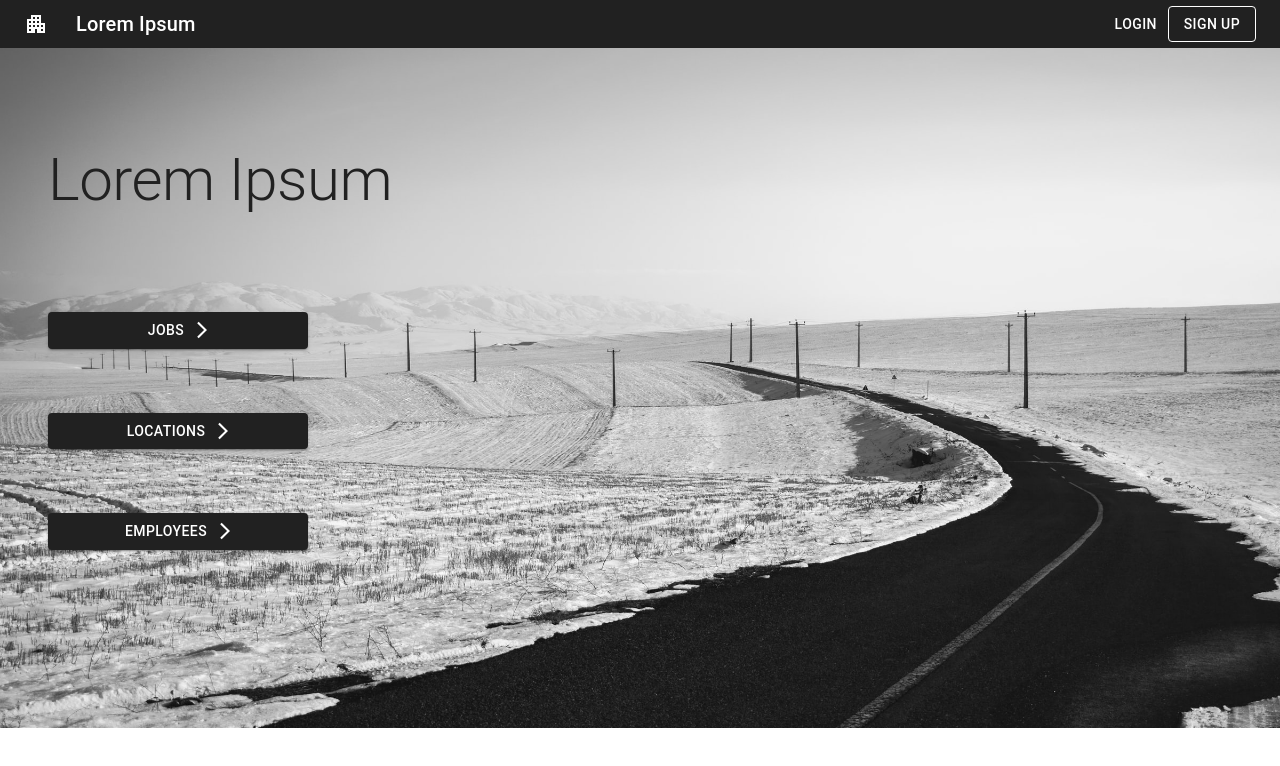
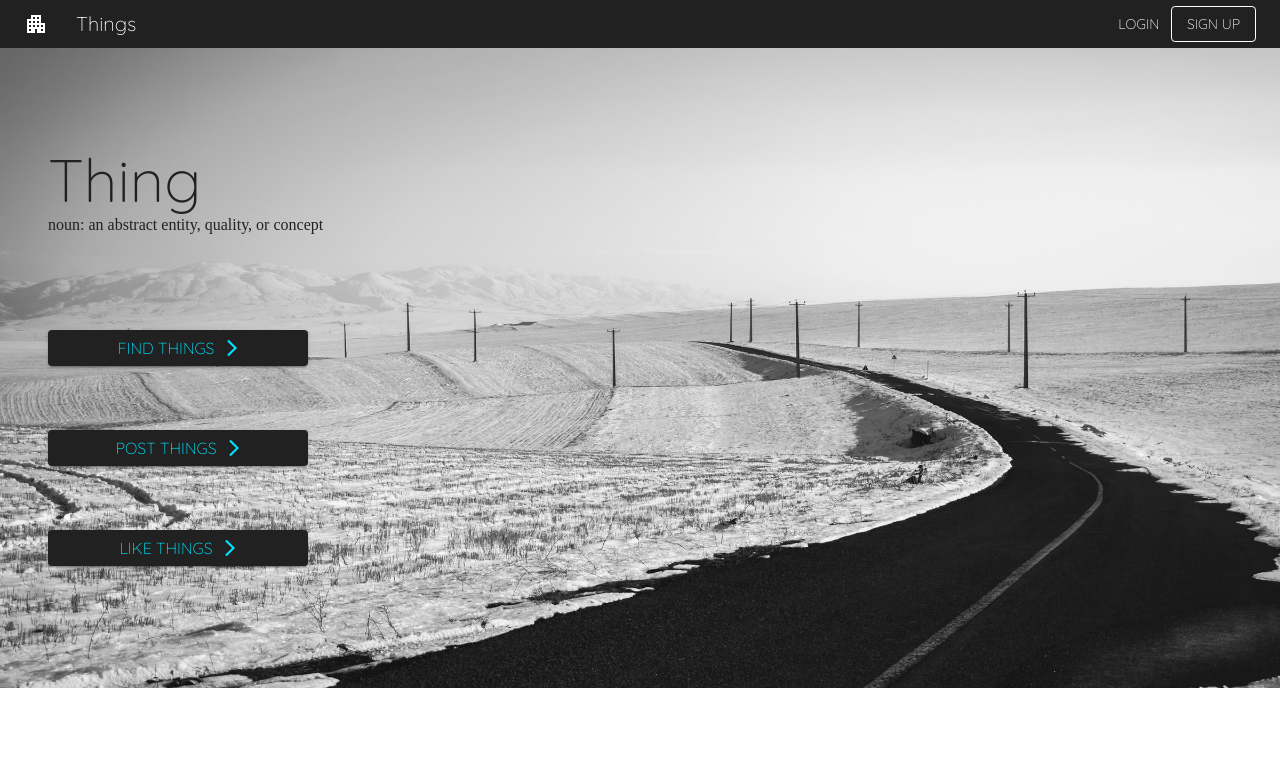
Before and after one commit to ParkerM2/social-media-site, a React (Create React App) app: page / in a window 1280 px wide. Shown: the top 766 px of the page. Built offline with nearby package versions, Linux system fonts and the light colour scheme.

Commit message:
landpage styling

```diff
--- a/public/index.html
+++ b/public/index.html
@@ -5,6 +5,9 @@
     <link rel="icon" href="%PUBLIC_URL%/favicon.ico" />
     <meta name="viewport" content="width=device-width, initial-scale=1" />
     <meta name="theme-color" content="#000000" />
+    <link rel="preconnect" href="https://fonts.googleapis.com">
+<link rel="preconnect" href="https://fonts.gstatic.com" crossorigin>
+<link href="https://fonts.googleapis.com/css2?family=Quicksand:wght@300&display=swap" rel="stylesheet">
     <meta
       name="description"
       content="Web site created using create-react-app"
@@ -24,7 +27,7 @@
       work correctly both with client-side routing and a non-root public URL.
       Learn how to configure a non-root public URL by running `npm run build`.
     -->
-    <title>React App</title>
+    <title>Social Media</title>
   </head>
   <body>
     <noscript>You need to enable JavaScript to run this app.</noscript>
--- a/src/App.css
+++ b/src/App.css
@@ -1,5 +1,8 @@
+@import url('https://fonts.googleapis.com/css2?family=Quicksand:wght@300&display=swap');
+
 .App {
   text-align: center;
+
 }
 
 .App-logo {
--- a/src/App.js
+++ b/src/App.js
@@ -3,6 +3,7 @@ import './App.css';
 import LandingPage from './Pages/LandingPage';
 import {createTheme, ThemeProvider} from '@mui/material/styles';
 
+const font =  "'Quicksand'";
 const theme = createTheme({
   palette: {
     primary: {
@@ -17,7 +18,10 @@ const theme = createTheme({
       dark: '#00b2cc',
       contrastText: '#000000',
     },
-  }
+  },
+  typography: {
+    fontFamily: font,
+  },
 });
 
 function App() {
--- a/src/Components/LandingPage/MainContent/MainContent.js
+++ b/src/Components/LandingPage/MainContent/MainContent.js
@@ -1,14 +1,15 @@
 import React from 'react';
-import { Typography, Container, Box, Grid, Button } from '@mui/material';
+import { Typography, Container, Box, IconButton, Grid, Button } from '@mui/material';
 import backgroundImage from '../../../images/background.jpg'
 import ArrowForwardIosIcon from '@mui/icons-material/ArrowForwardIos';
+import ArrowDownwardIcon from '@mui/icons-material/ArrowDownward';
 
 export default function MainContent() {
 
     return (
         <>
             <Box sx={{
-                minHeight: '80vh',
+                minHeight: '75vh',
                 position: 'relative',
                 backgroundSize: 'cover',
                 backgroundImage: `url(${backgroundImage})`,
@@ -18,21 +19,22 @@ export default function MainContent() {
                 paddingBottom: '5vh',
                 textAlign: 'left'
             }}>
-                <Typography sx={{paddingTop: 12, paddingLeft: 6}} color="primary" align="left" variant="h2" marked="center"> Lorem Ipsum </Typography>
+                <Typography sx={{paddingTop: 12, paddingLeft: 6}} color="primary" align="left" variant="h2" marked="center"> Thing </Typography>
+                <Typography sx={{paddingTop: 12, paddingLeft: 6}} color="primary" align="left" variant="subtitle" marked="center">noun: an abstract entity, quality, or concept</Typography>
                     <Grid sx={{paddingTop: 12, paddingLeft: 6}} flexDirection="column" align="left" container spacing={8}>
                         <Grid item xs={10} md={6} lg={3}>
-                            <Button fullWidth variant="contained" color="primary" endIcon={<ArrowForwardIosIcon />}>
-                                  Jobs
+                            <Button fullWidth variant="contained" endIcon={<ArrowForwardIosIcon color="secondary" />}>
+                                <Typography color="secondary">Find things</Typography>
                             </Button>
                         </Grid>
                         <Grid item xs={10} md={6} lg={3} >
-                            <Button fullWidth variant="contained" color="primary" endIcon={<ArrowForwardIosIcon />}>
-                                 Locations
+                            <Button fullWidth variant="contained" color="primary" endIcon={<ArrowForwardIosIcon color="secondary" />}>
+                                <Typography color="secondary">Post things</Typography>
                             </Button>
                         </Grid>
                         <Grid item xs={10} md={6} lg={3}>
-                            <Button fullWidth variant="contained" color="primary" endIcon={<ArrowForwardIosIcon />}>
-                                 Employees
+                            <Button fullWidth variant="contained" color="primary" endIcon={<ArrowForwardIosIcon color="secondary"/>}>
+                                <Typography color="secondary">Like things</Typography>
                             </Button>
                         </Grid>
                     </Grid>
@@ -40,3 +42,7 @@ export default function MainContent() {
         </>
     )
 }
+
+{/* <IconButton>
+<ArrowDownwardIcon fontSize="large" color='secondary' />
+</IconButton> */}
--- a/src/Components/LandingPage/Navbar/Navbar.js
+++ b/src/Components/LandingPage/Navbar/Navbar.js
@@ -20,6 +20,7 @@ export default function ButtonAppBar() {
         <Box>
             <AppBar position="static">
                 <Toolbar variant="dense">
+
                     <IconButton
                         size="large"
                         edge="start"
@@ -29,13 +30,16 @@ export default function ButtonAppBar() {
                     >
                         <ApartmentIcon />
                     </IconButton>
+
                     <Typography variant="h6" component="div">
-                        Lorem Ipsum
+                        Things
                     </Typography>
+
                     <div className={classes.toolbarButtons}>
                         <Button variant="text" color="inherit">Login</Button>
                         <Button variant="outlined" color="inherit">Sign Up</Button>
                     </div>
+
                 </Toolbar>
             </AppBar>
         </Box>
--- a/src/index.css
+++ b/src/index.css
@@ -1,13 +1,5 @@
 body {
     margin: 0;
-    font-family: -apple-system, BlinkMacSystemFont, 'Segoe UI', 'Roboto', 'Oxygen',
-      'Ubuntu', 'Cantarell', 'Fira Sans', 'Droid Sans', 'Helvetica Neue',
-      sans-serif;
     -webkit-font-smoothing: antialiased;
     -moz-osx-font-smoothing: grayscale;
   }
-
-  code {
-    font-family: source-code-pro, Menlo, Monaco, Consolas, 'Courier New',
-      monospace;
-  }
```
Lines whose indentation alone changed are shown as unchanged.
